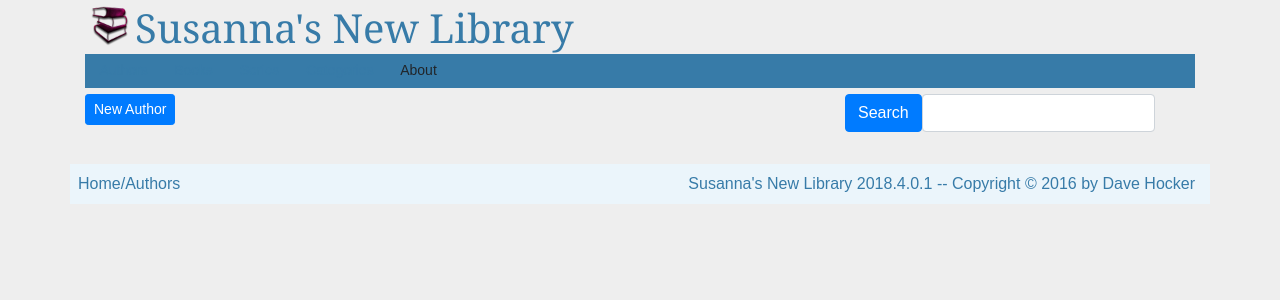
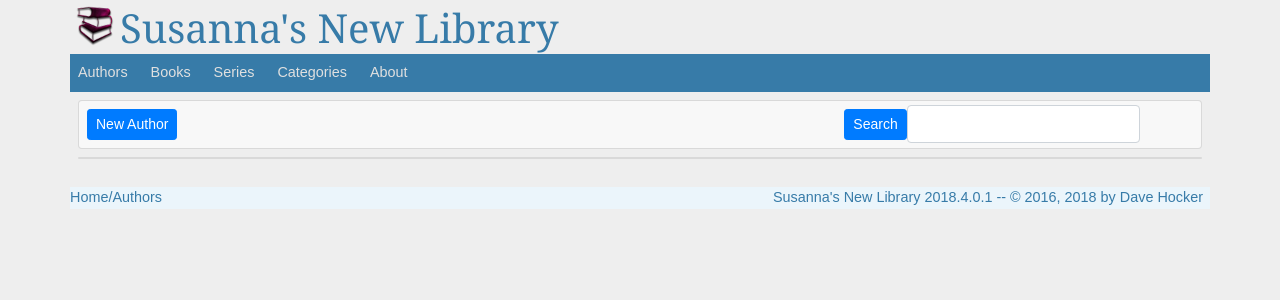
Before and after one commit to dhocker/susannas-library-frb, a Flask app: page /authors-page in a window 1280 px wide. Shown: the top 300 px of the page. Run offline with Flask 2, Linux system fonts and the light colour scheme; parts of the project's set-up code (start-up, migrations or seed data) failed here and were passed over; some libraries are stand-ins or nearby versions.

Commit message:
Bootstrap 4 changes on basic layout and authors page.

```diff
--- a/app/static/style.css
+++ b/app/static/style.css
@@ -162,3 +162,39 @@
 /* This removes the closer X from jQuery UI dialog boxes */
 .ui-dialog-titlebar-close
                 { visibility: hidden; }
+
+/*
+    Bootstrap customizations
+*/
+body {
+    font-size: 0.9rem;
+}
+.container {
+    padding: 0;
+}
+.card {
+    background: #F8F8F8;
+    margin: 0.5rem;
+    padding-left: 0.5rem;
+    padding-right: 0.5rem;
+}
+.navbar {
+    background: #377BA8;
+    padding: 0;
+}
+.nav-link {
+    color: #E0E0E0;
+}
+.nav-item a:hover {
+    color: #FFFFFF;
+}
+.btn {
+    margin-top: 0.5rem;
+    margin-bottom: 0.5rem;
+}
+.table tr {
+    line-height: 1.0;
+}
+.table td {
+    padding: 0.4rem;
+}
--- a/app/templates/authors.html
+++ b/app/templates/authors.html
@@ -33,8 +33,7 @@
     </div>
 
     <div class="container">
-        <div class="panel panel-default">
-            <div class="panel-heading">
+        <div class="card">
             {#
                 Note that dialog fields are cleared when the dialog is opened.
                 Also, the data-target value must match the id defined in the
@@ -48,17 +47,16 @@
                 </div>
                 <div class="col-md-4">
                     <form class="form-inline">
-                            <button id="search-button" class="btn btn-primary btn-md pull-right" type="button">Search</button>
+                        <button id="search-button" class="btn btn-primary btn-sm pull-right" type="button">Search</button>
                         <input type="text" class="form-control pull-right" id="search-text" />
                     </form>
                 </div>
             </div>
         </div>
     </div>
-    </div>
 
     <div class="container">
-        <div id="authorstable">
+        <div id="authorstable" class="card">
             {# Table will be rendered inside of this element #}
         </div>
     </div>
--- a/app/templates/layout.html
+++ b/app/templates/layout.html
@@ -33,10 +33,37 @@
     <link rel="stylesheet" type="text/css" href="{{ url_for('static', filename='style.css') }}">
     <link rel="stylesheet" type="text/css" href="{{ url_for('static', filename='css/bootstrap-custom.css') }}">
 
-    {# Menu bar #}
+    {# Page title #}
     <div class="container">
         <h1> <img class="logo" src="{{ url_for('static', filename='book_pile.png') }}"
-                style="height:auto; width:auto; max-width:50px; max-height:50px;" />Susanna's New Library</h1>
+                style="height:auto; width:auto; max-width:50px; max-height:50px;" />Susanna's New Library
+        </h1>
+    </div>
+    {# Menu bar #}
+    <nav class="navbar navbar-expand-md container">
+        <ul class="navbar-nav">
+            <li class="nav-item">
+                <a class="nav-link" role="button" href="{{ url_for('get_home') }}">Authors</a>
+            </li>
+            <li class="nav-item">
+                <a class="nav-link" role="button" href="{{ url_for('get_paged_books_page') }}">Books</a>
+            </li>
+            <li class="nav-item">
+                <a class="nav-link" role="button" href="{{ url_for('get_series_page') }}">Series</a>
+            </li>
+            <li class="nav-item">
+                <a class="nav-link" role="button" href="{{ url_for('get_categories_page') }}">Categories</a>
+            </li>
+            <li class="nav-item">
+                <a class="nav-link" role="button" href="#" onclick="EntryPoint.showAboutDialog()">About</a>
+            </li>
+        </ul>
+    </nav>
+    {#
+    <div class="container">
+        <h1> <img class="logo" src="{{ url_for('static', filename='book_pile.png') }}" style="height:auto; width:auto; max-width:50px; max-height:50px;" />
+            Susanna's New Library
+        </h1>
         <div class="metanav">
             <a class="btn-sm btn-default" role="button" href="{{ url_for('get_home') }}">Authors</a>
             <a class="btn-sm btn-default" role="button" href="{{ url_for('get_paged_books_page') }}">Books</a>
@@ -45,6 +72,7 @@
             <a class="btn-sm btn-default" role="button" onclick="EntryPoint.showAboutDialog()">About</a>
         </div>
     </div>
+    #}
 
     {% block head %}{% endblock %}
 </head>
@@ -78,7 +106,9 @@
             {% endblock %}
         </div>
         <div class="col-md-6 text-right">
-            <a href="#" onclick="EntryPoint.showAboutDialog()">Susanna's New Library {{ version }} -- Copyright © 2016 by Dave Hocker</a>
+            <a href="#" onclick="EntryPoint.showAboutDialog()">
+                Susanna's New Library {{ version }} -- © 2016, 2018 by Dave Hocker
+            </a>
         </div>
     </div>
 </footer>
```
Also changed, not shown: app/static/js/paged-table.jsx (+5 -5 lines). Lines whose indentation alone changed are shown as unchanged.
